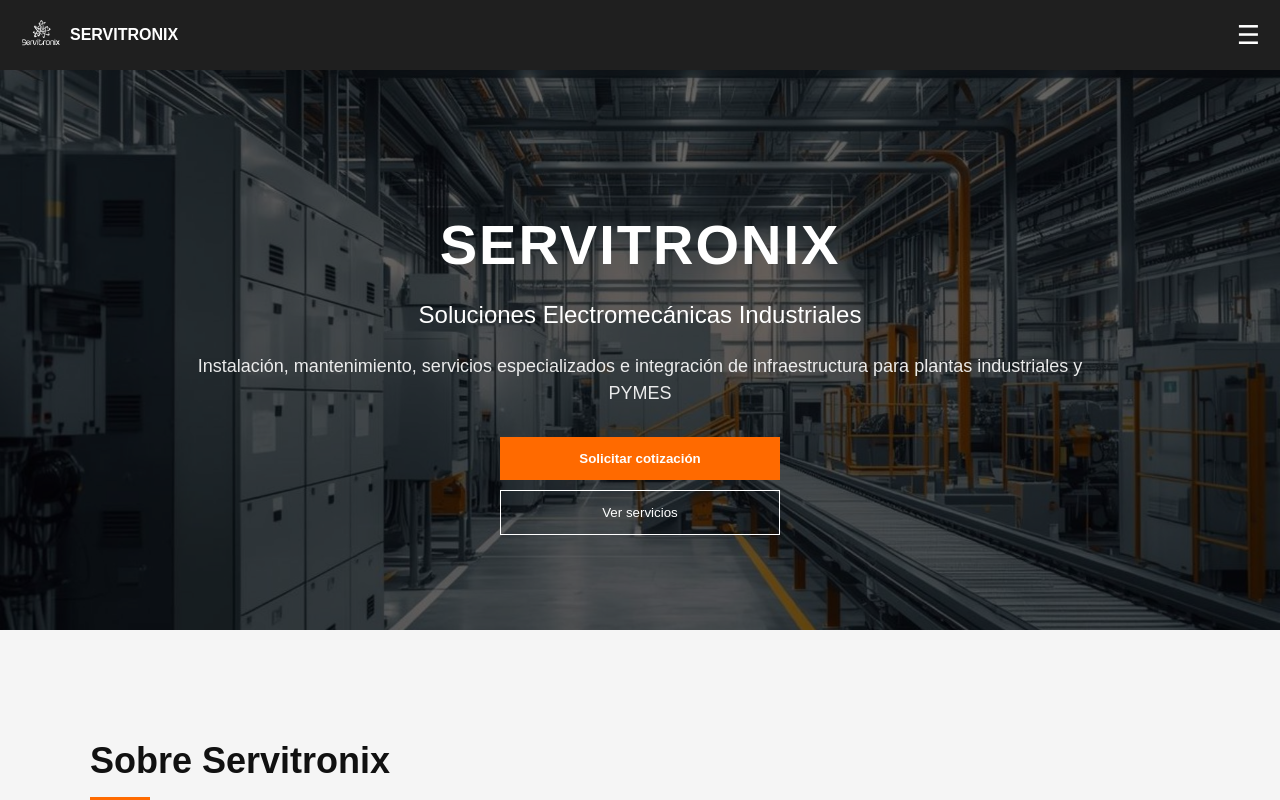
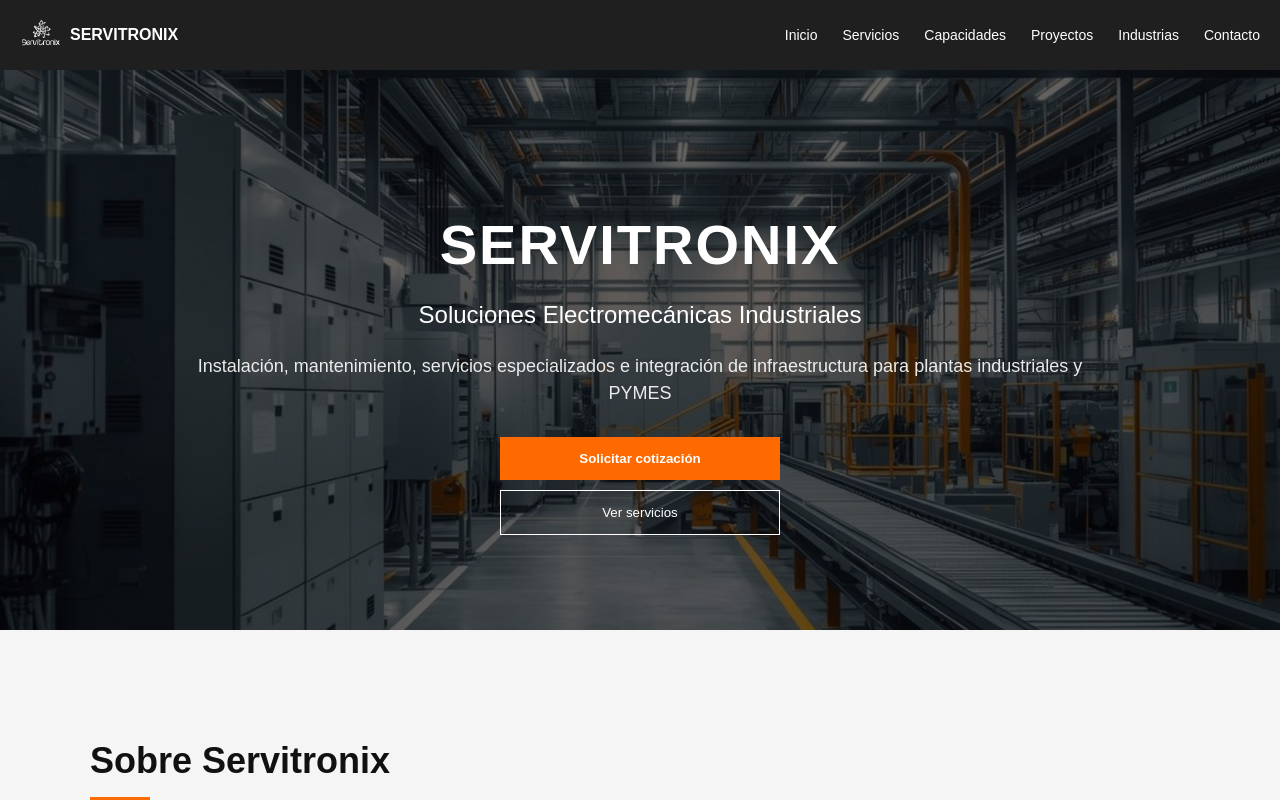
Before and after one commit to CarlosFuentes11/servitronix-site, a Next.js app: page / in a window 1280 px wide. Shown: the top 800 px of the page. Built offline with nearby package versions, Linux system fonts and the light colour scheme.

Commit message:
fix navbar responsive + estilos

```diff
--- a/src/app/globals.css
+++ b/src/app/globals.css
@@ -16,3 +16,14 @@
 p {
   color: #333;
 }
+
+/* NAV RESPONSIVE */
+@media (max-width: 768px) {
+  nav {
+    display: none !important;
+  }
+
+  div[style*="cursor: pointer"] {
+    display: block !important;
+  }
+}
--- a/src/components/Header.js
+++ b/src/components/Header.js
@@ -18,37 +18,37 @@
         <span style={logoText}>SERVITRONIX</span>
       </div>
 
-      {/* DESKTOP NAV */}
-      <nav style={navDesktop} className="nav-desktop">
-        <a href="#inicio">Inicio</a>
-        <a href="#servicios">Servicios</a>
-        <a href="#capacidades">Capacidades</a>
-        <a href="#proyectos">Proyectos</a>
-        <a href="#industrias">Industrias</a>
-        <a href="#contacto">Contacto</a>
+      {/* NAV DESKTOP */}
+      <nav style={navDesktop}>
+        <a href="#inicio" style={link}>Inicio</a>
+        <a href="#servicios" style={link}>Servicios</a>
+        <a href="#capacidades" style={link}>Capacidades</a>
+        <a href="#proyectos" style={link}>Proyectos</a>
+        <a href="#industrias" style={link}>Industrias</a>
+        <a href="#contacto" style={link}>Contacto</a>
       </nav>
 
-      {/* MOBILE BUTTON */}
+      {/* BOTÓN MOBILE */}
       <div style={menuButton} onClick={() => setOpen(!open)}>
         ☰
       </div>
 
-      {/* MOBILE MENU */}
+      {/* MENÚ MOBILE */}
       {open && (
         <div style={mobileMenu}>
-          <a href="#inicio" onClick={() => setOpen(false)}>Inicio</a>
-          <a href="#servicios" onClick={() => setOpen(false)}>Servicios</a>
-          <a href="#capacidades" onClick={() => setOpen(false)}>Capacidades</a>
-          <a href="#proyectos" onClick={() => setOpen(false)}>Proyectos</a>
-          <a href="#industrias" onClick={() => setOpen(false)}>Industrias</a>
-          <a href="#contacto" onClick={() => setOpen(false)}>Contacto</a>
+          <a href="#inicio" style={mobileLink} onClick={() => setOpen(false)}>Inicio</a>
+          <a href="#servicios" style={mobileLink} onClick={() => setOpen(false)}>Servicios</a>
+          <a href="#capacidades" style={mobileLink} onClick={() => setOpen(false)}>Capacidades</a>
+          <a href="#proyectos" style={mobileLink} onClick={() => setOpen(false)}>Proyectos</a>
+          <a href="#industrias" style={mobileLink} onClick={() => setOpen(false)}>Industrias</a>
+          <a href="#contacto" style={mobileLink} onClick={() => setOpen(false)}>Contacto</a>
         </div>
       )}
     </header>
   );
 }
 
-/* STYLES */
+/* ===== ESTILOS ===== */
 
 const header = {
   position: "sticky",
@@ -70,14 +70,25 @@
 const logoText = {
   color: "white",
   fontWeight: "bold",
+  fontSize: "16px",
 };
 
 const navDesktop = {
-  display: "none",
-  gap: "20px",
+  display: "flex",
+  gap: "25px",
+  alignItems: "center",
+};
+
+const link = {
+  color: "#ffffff",
+  textDecoration: "none",
+  fontSize: "14px",
+  fontWeight: "500",
+  transition: "0.2s",
 };
 
 const menuButton = {
+  display: "none",
   color: "white",
   fontSize: "26px",
   cursor: "pointer",
@@ -94,3 +105,9 @@
   gap: "15px",
   padding: "20px",
 };
+
+const mobileLink = {
+  color: "white",
+  textDecoration: "none",
+  fontSize: "16px",
+};
```
